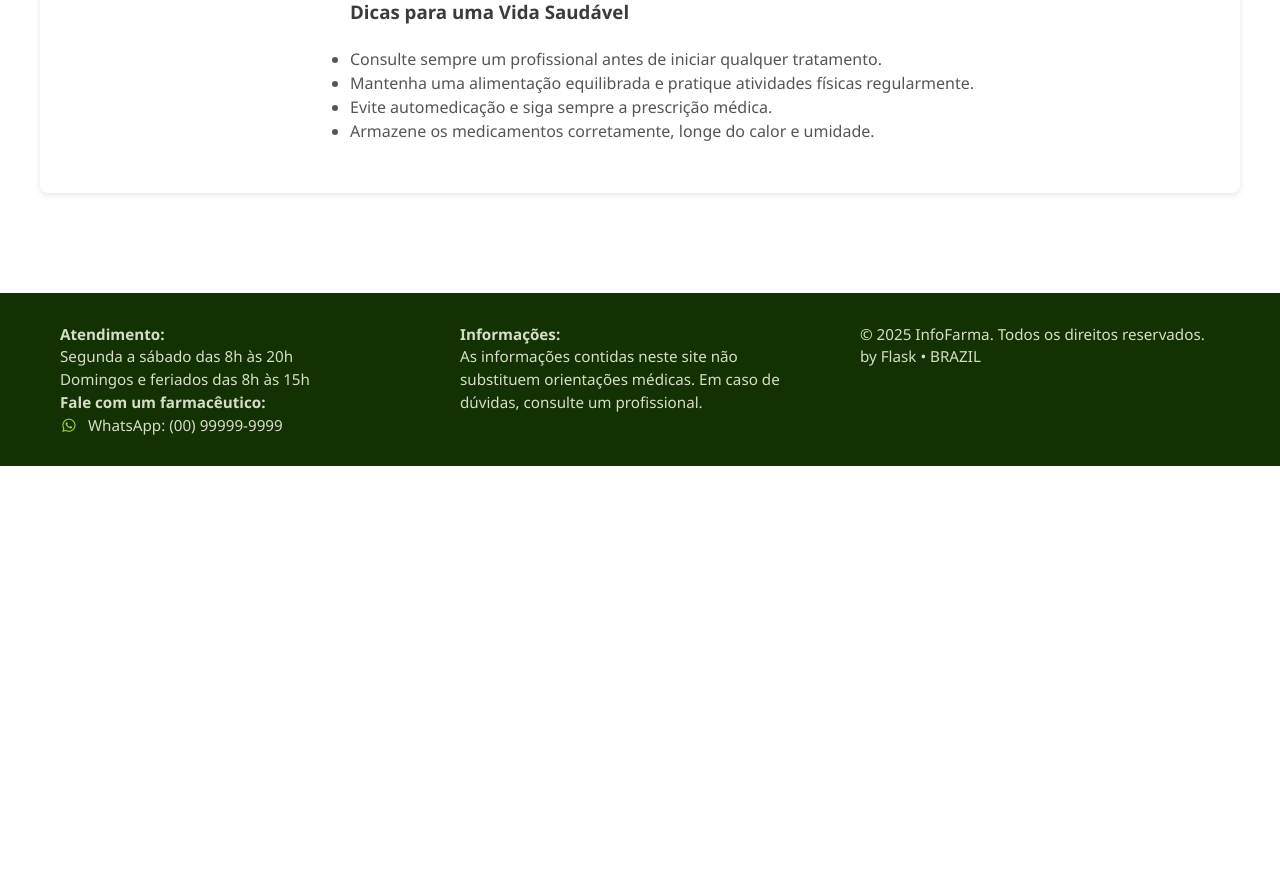
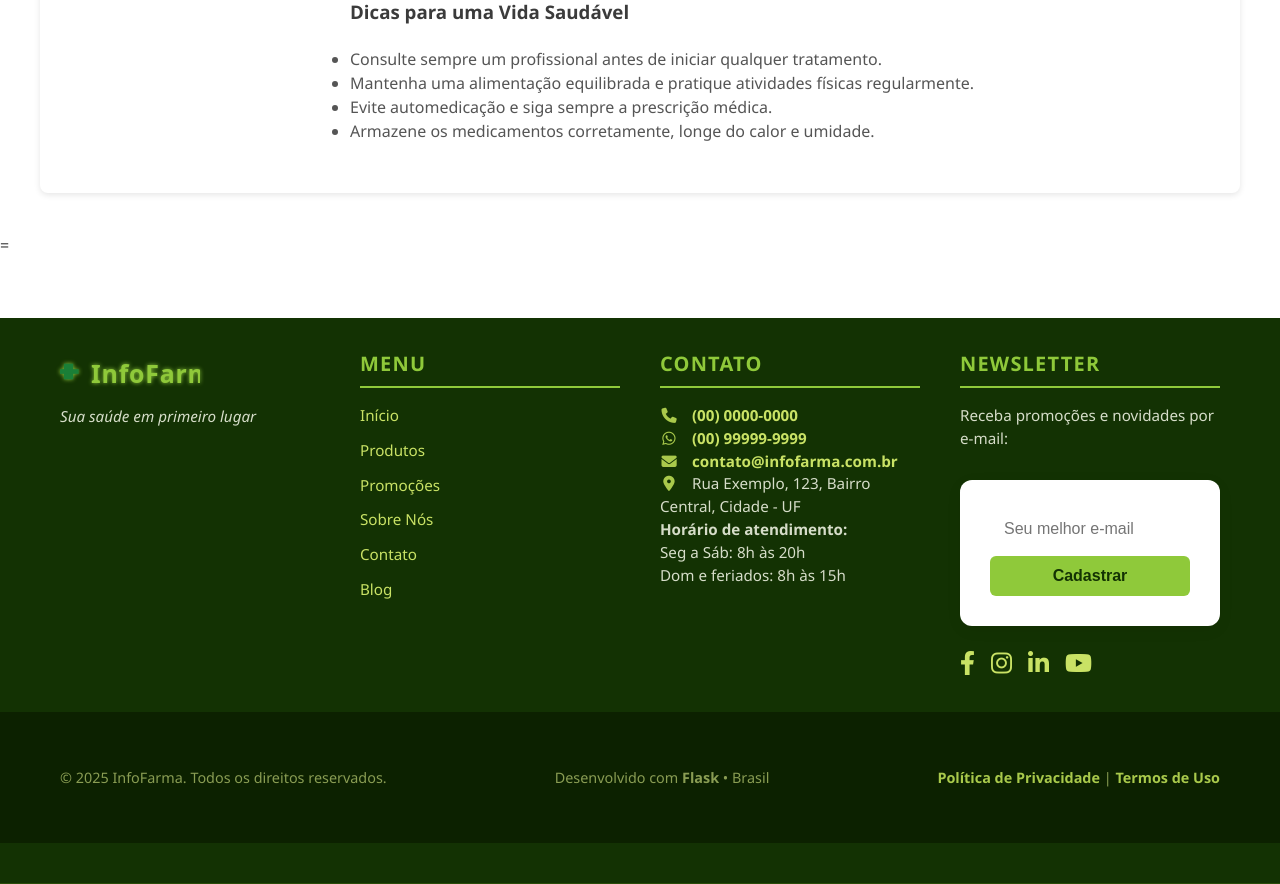
Before and after one commit to ingridmont/Farmacia, a Flask app: page /dashboard in a window 1280 px wide. Shown: the part 1534-2418 px from the top of the page. Before the commit the page ends 2000 px from the top, so only its background shows below. Run offline with Flask 3, Linux system fonts and the light colour scheme; the visitor is signed in with stand-in values (Sample User, id 1).

Commit message:
Update footer.html

```diff
--- a/templates/footer.html
+++ b/templates/footer.html
@@ -1,24 +1,63 @@
-<footer class="footer">
+=<footer class="footer">
+  <div class="footer-top">
     <div class="footer-container">
-      <div class="footer-section">
-        <p><strong>Atendimento:</strong><br>
-          Segunda a sábado das 8h às 20h<br>
-          Domingos e feriados das 8h às 15h
-        </p>
-        <p><strong>Fale com um farmacêutico:</strong><br>
-          <i class="fa-brands fa-whatsapp"></i>WhatsApp: (00) 99999-9999
+
+      <!-- Logo e slogan -->
+      <div class="footer-section logo-slogan">
+        <img src="/static/img/logo-infofarma.svg.svg" alt="InfoFarma Logo" class="footer-logo" />
+        <p class="slogan">Sua saúde em primeiro lugar</p>
+      </div>
+
+      <!-- Menu -->
+      <div class="footer-section menu">
+        <h3>Menu</h3>
+        <ul>
+          <li><a href="/">Início</a></li>
+          <li><a href="/produtos">Produtos</a></li>
+          <li><a href="/promocoes">Promoções</a></li>
+          <li><a href="/sobre">Sobre Nós</a></li>
+          <li><a href="/contato">Contato</a></li>
+          <li><a href="/blog">Blog</a></li>
+        </ul>
+      </div>
+
+      <!-- Contato -->
+      <div class="footer-section contato">
+        <h3>Contato</h3>
+        <p><i class="fa-solid fa-phone"></i> <a href="tel:+550000000000">(00) 0000-0000</a></p>
+        <p><i class="fa-brands fa-whatsapp"></i> <a href="https://wa.me/559999999999" target="_blank">(00) 99999-9999</a></p>
+        <p><i class="fa-solid fa-envelope"></i> <a href="mailto:contato@infofarma.com.br">contato@infofarma.com.br</a></p>
+        <p><i class="fa-solid fa-location-dot"></i> Rua Exemplo, 123, Bairro Central, Cidade - UF</p>
+        <p><strong>Horário de atendimento:</strong><br>
+          Seg a Sáb: 8h às 20h<br>
+          Dom e feriados: 8h às 15h
         </p>
       </div>
 
-      <div class="footer-section">
-        <p><strong>Informações:</strong><br>
-          As informações contidas neste site não substituem orientações médicas. Em caso de dúvidas, consulte um profissional.
-        </p>
-      </div>
+    <!-- Newsletter -->
+    <div class="footer-section newsletter">
+    <h3>Newsletter</h3>
+    <p>Receba promoções e novidades por e-mail:</p>
+    <form action="{{ url_for('register') }}" method="get" class="newsletter-form">
+        <input type="email" name="email" placeholder="Seu melhor e-mail" required>
+        <button type="submit">Cadastrar</button>
+    </form>
 
-      <div class="footer-section">
-        <p>© 2025 InfoFarma. Todos os direitos reservados.</p>
-        <p>by Flask • BRAZIL</p>
-      </div>
+    <div class="social-icons">
+        <a href="#" aria-label="Facebook" target="_blank"><i class="fa-brands fa-facebook-f"></i></a>
+        <a href="#" aria-label="Instagram" target="_blank"><i class="fa-brands fa-instagram"></i></a>
+        <a href="#" aria-label="LinkedIn" target="_blank"><i class="fa-brands fa-linkedin-in"></i></a>
+        <a href="#" aria-label="YouTube" target="_blank"><i class="fa-brands fa-youtube"></i></a>
     </div>
-  </footer>
+    </div>
+
+  </div>
+
+  <div class="footer-bottom">
+    <div class="footer-container">
+      <p>© 2025 InfoFarma. Todos os direitos reservados.</p>
+      <p>Desenvolvido com <strong>Flask</strong> • Brasil</p>
+      <p><a href="/privacidade">Política de Privacidade</a> | <a href="/termos">Termos de Uso</a></p>
+    </div>
+  </div>
+</footer>
```
